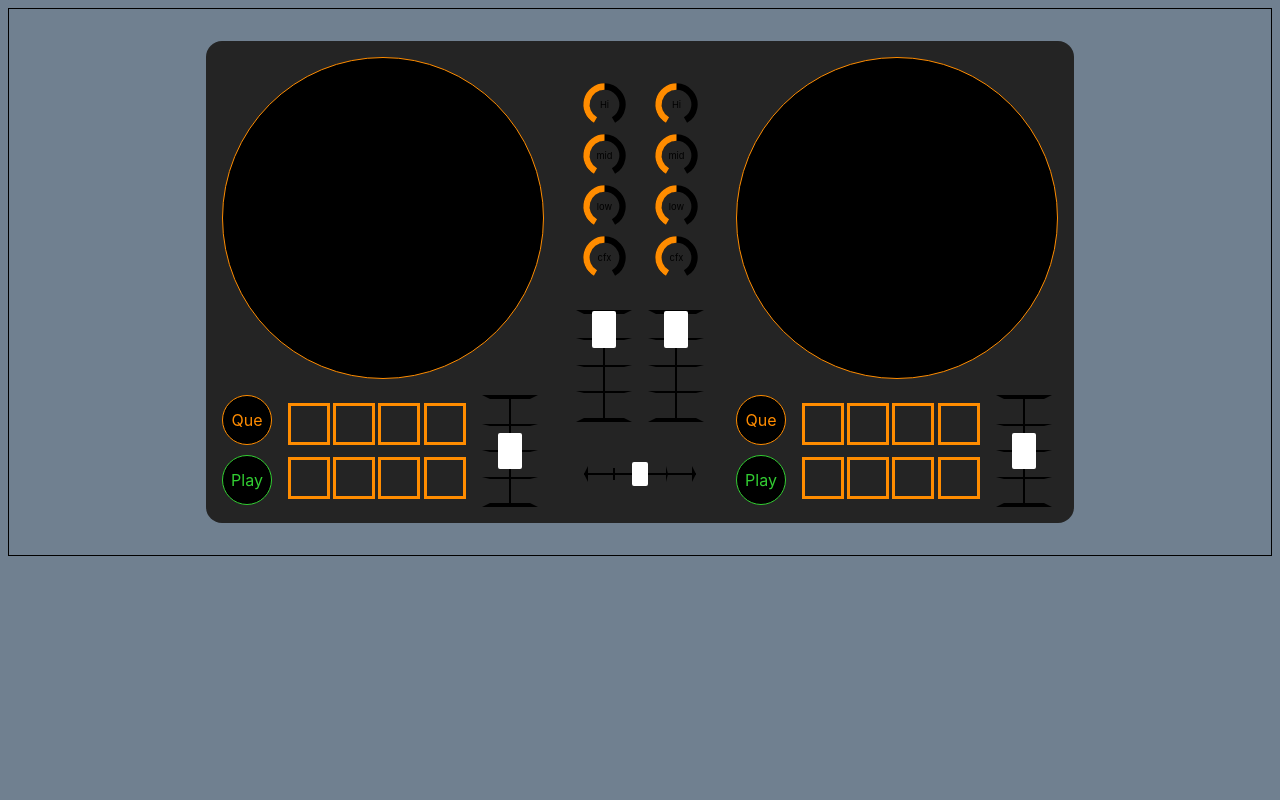
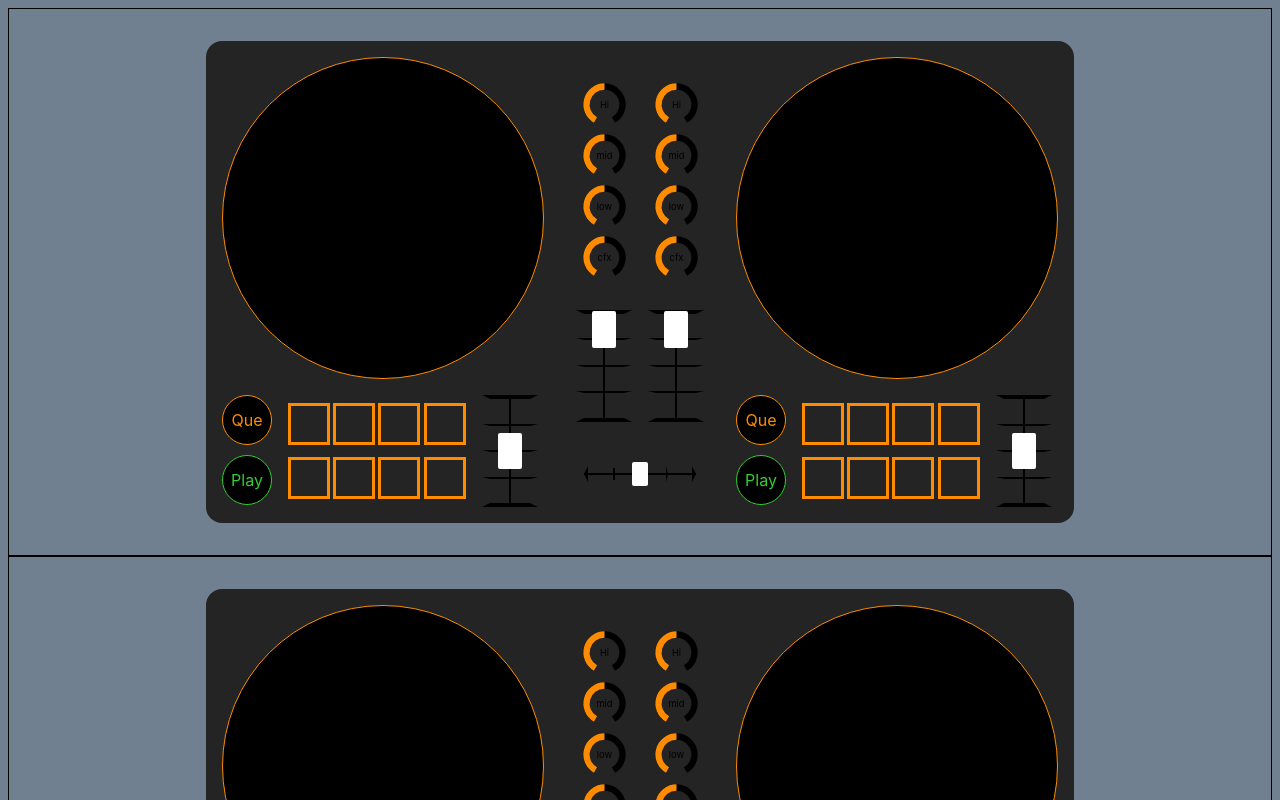
Before and after one commit to Suchti18/dj_controller, a React (Vite) app: page / in a window 1280 px wide. Shown: the top 800 px of the page. Built offline with nearby package versions, Linux system fonts and the light colour scheme.

Commit message:
Created new component

```diff
--- /dev/null
+++ b/src/components/Mixer.tsx
@@ -0,0 +1,10 @@
+import './Mixer.css'
+
+function Mixer() {
+    return(
+        <>
+        </>
+    )
+}
+
+export default Mixer
--- a/src/App.tsx
+++ b/src/components/Player.tsx
@@ -1,10 +1,10 @@
-import './App.css'
+import './Player.css'
 import {useRef, useState} from "react";
 import * as React from "react";
 import {parseBlob} from "music-metadata-browser";
 import { Knob } from 'primereact/knob';
 
-function App() {
+function Player() {
     const inputRef = useRef(null);
     const audioRef = useRef<HTMLAudioElement>(null);
     const [audioSrc, setAudioSrc] = useState<string | null>(null);
@@ -345,4 +345,4 @@ function App() {
   )
 }
 
-export default App
+export default Player
--- a/src/main.tsx
+++ b/src/main.tsx
@@ -1,10 +1,13 @@
 import { createRoot } from 'react-dom/client'
-import App from './App.tsx'
+import Player from './components/Player.tsx'
+import Mixer from "./components/Mixer.tsx";
 import './index.css'
 import {StrictMode} from "react";
 
 createRoot(document.getElementById('root')!).render(
     <StrictMode>
-        <App />
+        <Player />
+        <Mixer />
+        <Player />
     </StrictMode>
 )
```
Also changed, not shown: src/components/Mixer.css (added), src/components/Player.css (renamed from src/App.css).
